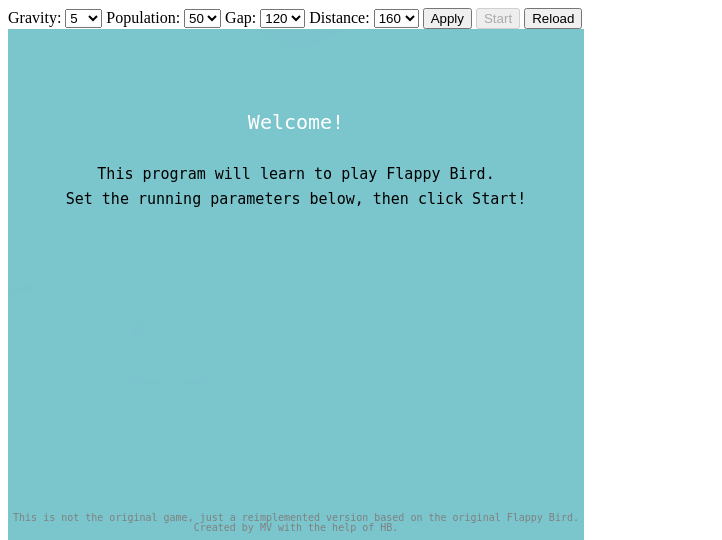
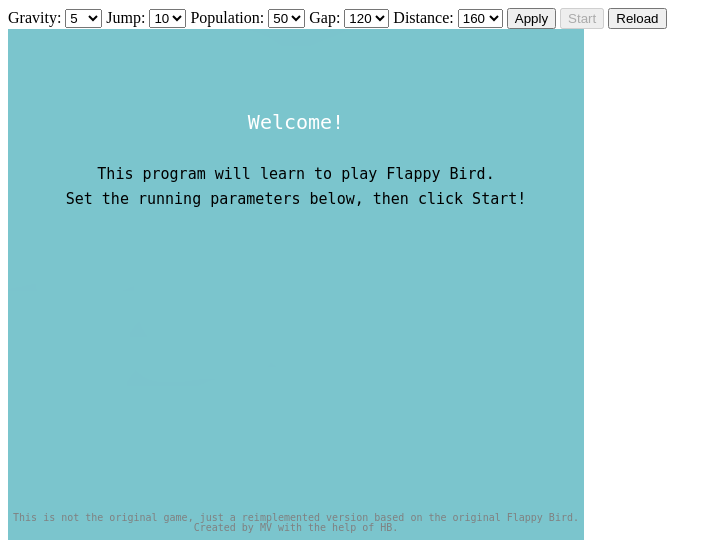
Before and after one commit to fovecsernyes/fbai, a Flask app: template templates/index.html in a window 1280 px wide. Shown: the top 540 px of the page, without its empty margins (0-722 px from the left). Run offline with Flask 2, Linux system fonts and the light colour scheme; the template is opened without the code that fills it: most values are stand-ins (such as "Sample title", 1, 10 or a date in 2020).

Commit message:
M: FE: fixed a bug and added jump parameter

```diff
--- a/app.py
+++ b/app.py
@@ -12,7 +12,7 @@ app = Flask(__name__)
 app.debug = True
 
 #these are the running parameters which are sent as a response
-running_params = { "generation":0, "gravity":0, "population":0,
+running_params = { "generation":0, "gravity":0, "jump":0, "population":0,
                     "gap": 0, "distance": 0, "bird_ids":[]}
 
 #neural network is a global list type variable
@@ -36,12 +36,14 @@ def ApplyRequest():
     #setting and returning the running parameters from the post request
     running_params['generation'] = 0
     running_params['gravity'] = int(request.form['gravity'])
+    running_params['jump'] = int(request.form['jump'])
     running_params['population'] = int(request.form['population'])
     running_params['gap'] = int(request.form['gap'])
     running_params['distance'] = int(request.form['distance'])
     print("Parameters: " + str(running_params))
     return render_template('index.html', generation=running_params['generation'],
                                         gravity=running_params['gravity'],
+                                        jump=running_params['jump'],
                                         population=running_params['population'],
                                         gap=running_params['gap'],
                                         distance=running_params['distance'],
--- a/static/play.js
+++ b/static/play.js
@@ -58,20 +58,16 @@ var Bird = function (db_id) {
         alive: true
     }
     //update function, the command can be 0 or 1, depends on the neural network
-    self.update = function (gravity, command) {
+    self.update = function (gravity, command, jump) {
         self.fitness++;
         self.bY += gravity;
         if(command){
-            self.moveUp();
+            self.moveUp(jump);
         }
     }
     //funtion for moving up
-    self.moveUp = function () {
-        self.bY -= 25;
-    }
-    //function for killing a bird
-    self.kill = function () {
-        self.alive = false;
+    self.moveUp = function (jump) {
+        self.bY -= jump;
     }
 
     return self;
@@ -97,11 +93,9 @@ var Game = function (response) {
     var gravity = response["gravity"]/5;
     var population = response["population"];
     var gap = response["gap"];
+    var jump = response["jump"];
     var distance = 288 - response["distance"];
     var birds_ids = JSON.parse(response["bird_ids"]);
-
-    console.log(birds_ids);
-
     var bird_begin = parseInt(birds_ids[0]);
     var bird_end = parseInt(birds_ids[population-1]);
     var command = new Array(population).join(0).split('');
@@ -119,7 +113,9 @@ var Game = function (response) {
     //this function is called in every moment
     self.update = function () {
         //if there is any bird alive run, else /finishgen request is sent
+        //console.log(alive);
         if (alive > 0) {
+            alive = 0;
             ctx.drawImage(img.bg, 0, 0); //background drawing
             //shifting the pipes if neccessary
             for (var i = 0; i < pipe.length; i++) {
@@ -160,21 +156,22 @@ var Game = function (response) {
             //drawing the birds and killing the if neccessary
             for (var i = bird_begin; i <= bird_end; i++) {
                 if (bird[i].alive) {
+                    bird[i].update(gravity, command[i-bird_begin], jump);
                     ctx.drawImage(img.bird, bird[i].bX, bird[i].bY);
-                    bird[i].update(gravity, command[i-bird_begin]);
                     for (var j = 0; j < pipe.length; j++) {
                         if (bird[i].bX + img.bird.width >= pipe[j].pX && bird[i].bX <= pipe[j].pX + img.pipeNorth.width && (bird[i].bY <= pipe[j].pY + img.pipeNorth.height || bird[i].bY + img.bird.height >= pipe[j].pY + constant) || bird[i].bY + img.bird.height >= cvs.height - fg.height) {
-                            bird[i].kill();
+                            bird[i].alive = false;
                             if (fitness_scores[i] == null){
                                 fitness_scores[i] = bird[i].fitness;
                             }else{
                                 fitness_scores[i] += bird[i].fitness;
                             }
-                            alive--;
                         }
                     }
                 }
-
+                if(bird[i].alive){
+                    alive++;
+                }
                 //drawing the birds fitness scores
                 var c = i - bird_begin + 1;
                 if (c < 10 ){
@@ -193,6 +190,7 @@ var Game = function (response) {
                 ctx.lineTo(cvs.width/2,cvs.height);
                 ctx.stroke();
             }
+
             //post request for /jumpird and start update function again
             $.ajax({
                     type: "POST",
@@ -227,7 +225,7 @@ var Game = function (response) {
                     async: false,
                     success: function(response) {
                         console.log(response);
-                        start_gen();
+                        //start_gen();
                     },
                     error: function(err) {
                         console.log(err || 'Error!');
--- a/templates/index.html
+++ b/templates/index.html
@@ -11,6 +11,8 @@
     <form action="/" method = "POST">
         Gravity:
         <select name=gravity id="gra_dd"></select>
+        Jump:
+        <select name=jump id="jum_dd"></select>
         Population:
         <select name=population id="pop_dd"></select>
         Gap:
@@ -32,11 +34,13 @@
         // welcome page on canvas
         function onLoadFunction(){
             document.getElementById("gra_dd").innerHTML = dropdown(1,10,1);
+            document.getElementById("jum_dd").innerHTML = dropdown(10,30,5);
             document.getElementById("pop_dd").innerHTML = dropdown(5,50,5);
             document.getElementById("gap_dd").innerHTML = dropdown(70,120,5);
             document.getElementById("dis_dd").innerHTML = dropdown(120,260,20);
 
             $('#gra_dd').val("5");
+            $('#jum_dd').val("10");
             $('#pop_dd').val("50");
             $('#gap_dd').val("120");
             $('#dis_dd').val("160");
@@ -64,6 +68,7 @@
                 document.getElementById("start").disabled = true;
                 if ( "{{database_status}}" == "OK"){
                     $('#gra_dd').val("{{gravity}}")
+                    $('#pop_dd').val("{{jump}}")
                     $('#pop_dd').val("{{population}}")
                     $('#gap_dd').val("{{gap}}")
                     $('#dis_dd').val("{{distance}}")
@@ -71,6 +76,7 @@
                     document.getElementById("apply").disabled = true;
                     document.getElementById("start").disabled = false;
                     document.getElementById("gra_dd").disabled = true;
+                    document.getElementById("jum_dd").disabled = true;
                     document.getElementById("pop_dd").disabled = true;
                     document.getElementById("gap_dd").disabled = true;
                     document.getElementById("dis_dd").disabled = true;
```
